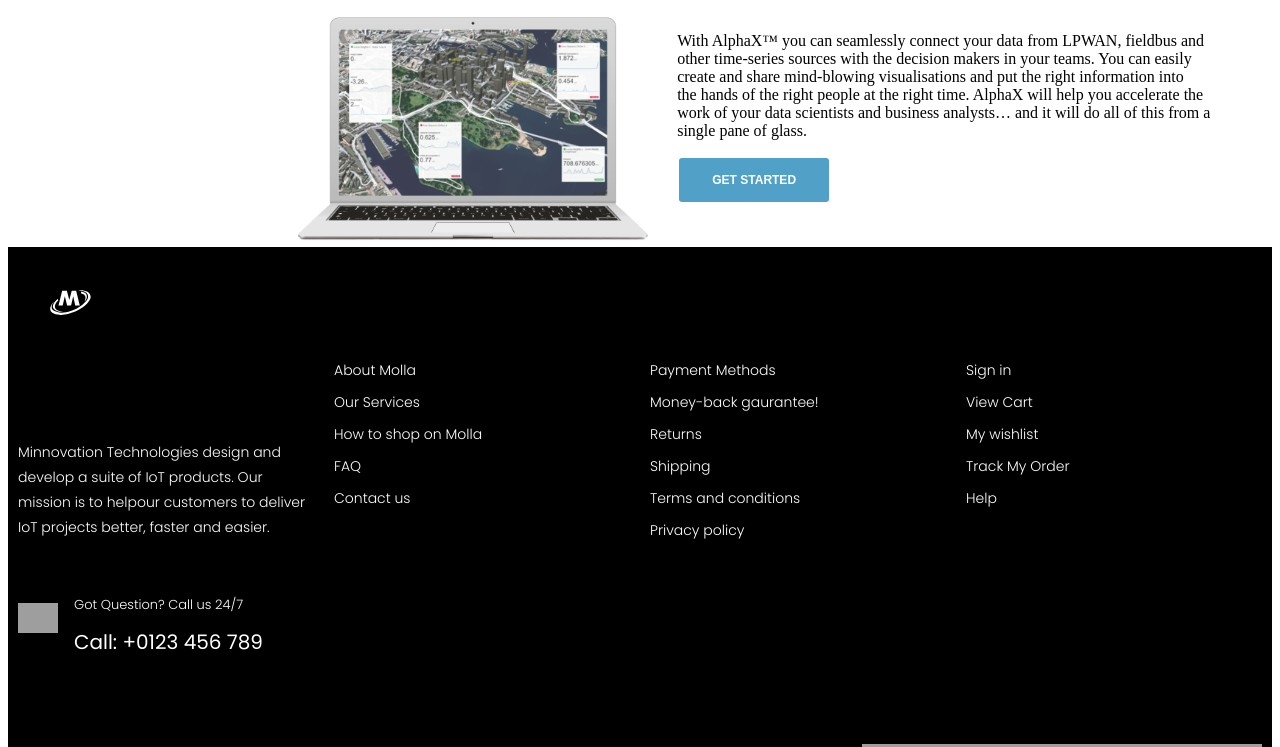
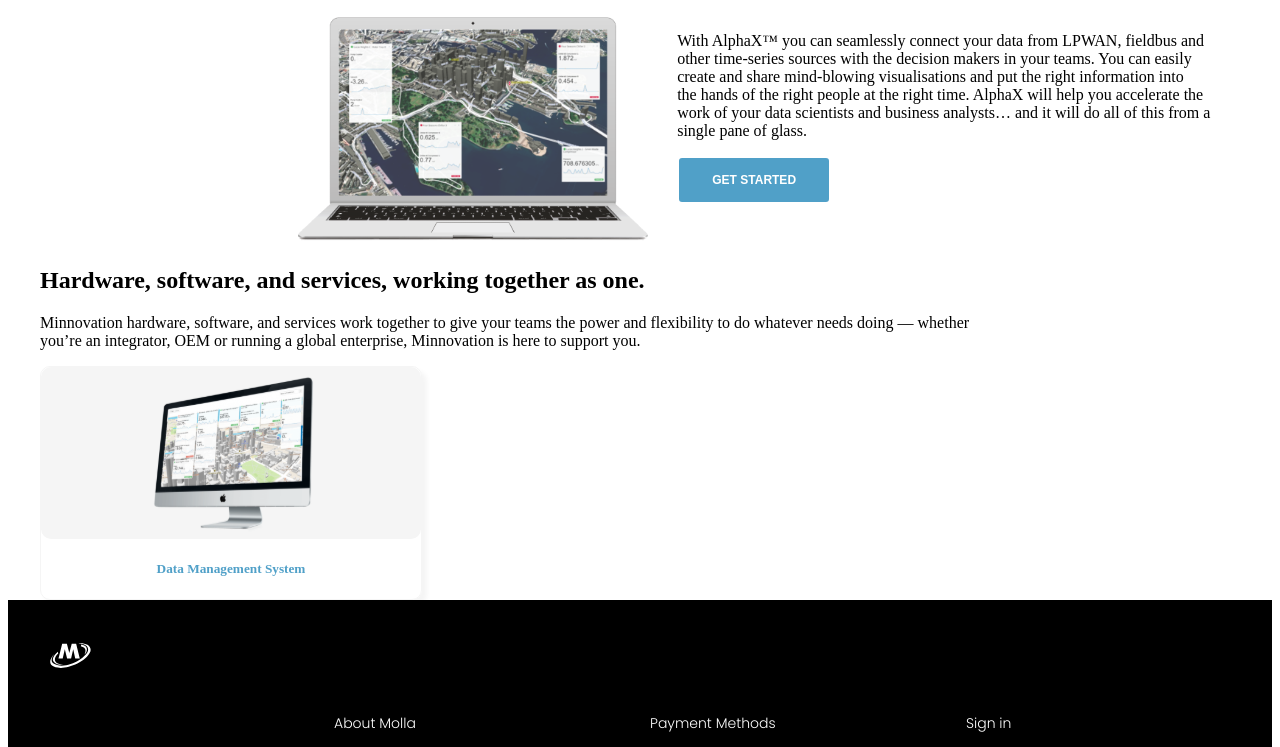
Before and after one commit to Adhish-Ullasan/minnovation-technologies, a React (Create React App) app: page / in a window 1280 px wide. Shown: the part 386-1133 px from the top of the page. Built offline with nearby package versions, Linux system fonts and the light colour scheme; grey boxes are pictures that could not be loaded.

Commit message:
service : create service cards

```diff
--- a/src/App.css
+++ b/src/App.css
@@ -185,3 +185,22 @@
   .imageWrap img {
     width: 100%;
   }
+
+  .serviceCards > div {
+        max-width:380px;
+        border:1px solid whitesmoke;
+        border-radius:10px;;
+        box-shadow: 5px 5px 5px 0px whitesmoke;
+    }
+
+  .serviceImage{
+    background: whitesmoke;
+    border-radius: 10px;
+    display: flex;
+    justify-content: center;
+  }
+
+  h5 {
+    color: var(--primaryColor);
+    text-align: center;
+  }
--- a/src/components/Services.jsx
+++ b/src/components/Services.jsx
@@ -1,6 +1,24 @@
 const Services = () => {
     return (
-        <></>
+        <section>
+            <div className="container">
+                <div className="title">
+                        <h2>Hardware, software, and services, working together as one.</h2>
+                        <p>Minnovation hardware, software, and services work together to give your teams the power and flexibility to do whatever needs doing — whether  <br />
+                        <span>you’re an integrator, OEM or running a global enterprise, Minnovation is here to support you.</span></p>
+                </div>
+                <div className="serviceCards">
+                        <div>
+                            <div className="serviceImage">
+                                <img src="/images/home/datamanagement.svg" alt="data management" />
+                            </div>
+                            <div>
+                                <h5>Data Management System</h5>
+                            </div>
+                        </div>
+                </div>
+            </div>
+        </section>
     )
 }
 
```
Also changed, not shown: src/components/ServiceCards.jsx (added, +8 -0 lines).
